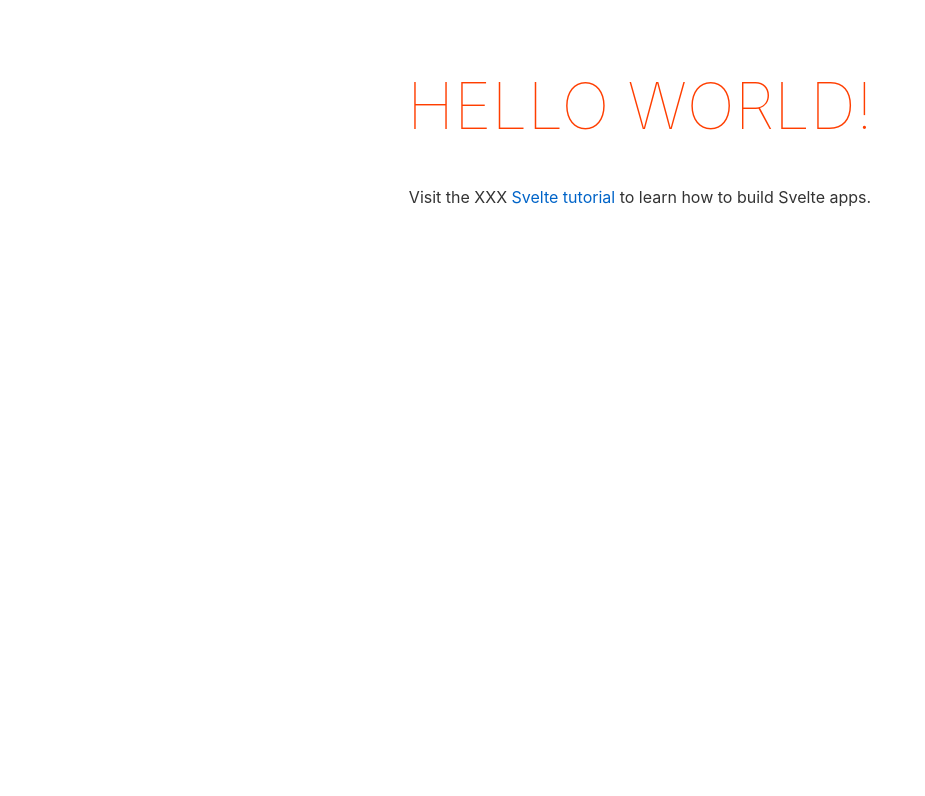
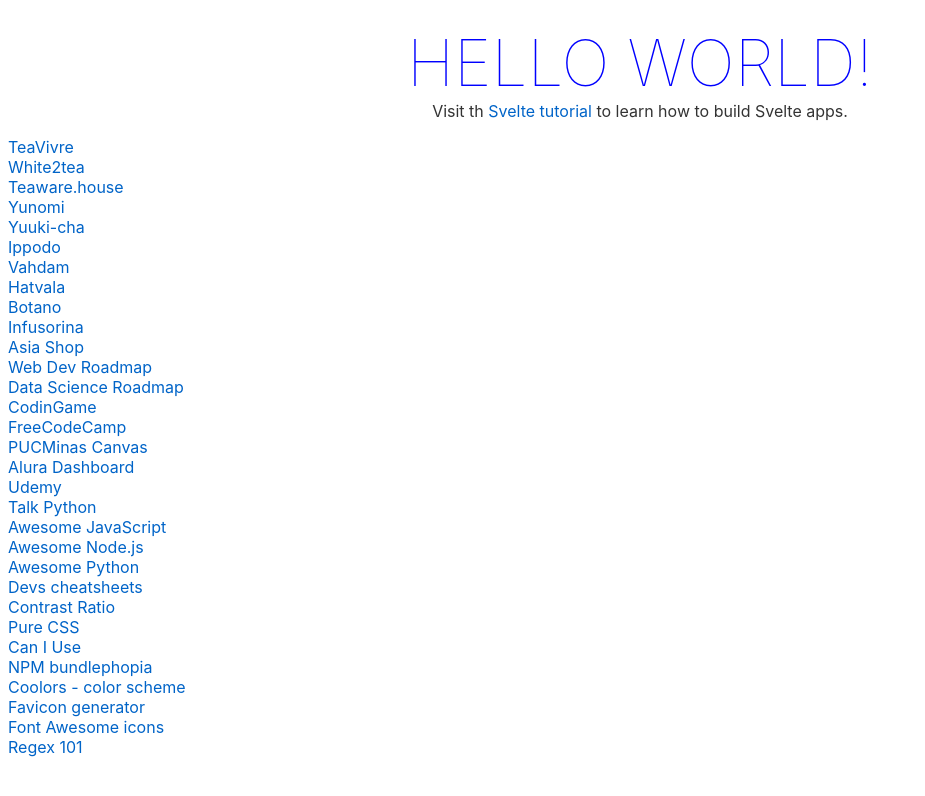
Before and after one commit to bosifullstack/startpage, a Svelte app: page / in a window 1280 px wide. Shown: the top 796 px of the page, without its empty margins (0-925 px from the left). Built offline with nearby package versions, Linux system fonts and the light colour scheme.

Commit message:
Added Sass compatibility

```diff
--- a/package.json
+++ b/package.json
@@ -13,12 +13,15 @@
   },
   "devDependencies": {
     "@rollup/plugin-node-resolve": "^6.0.0",
+    "autoprefixer": "^9.7.3",
+    "node-sass": "^4.13.0",
     "rollup": "^1.12.0",
     "rollup-plugin-commonjs": "^10.0.0",
     "rollup-plugin-livereload": "^1.0.0",
     "rollup-plugin-svelte": "^5.0.3",
     "rollup-plugin-terser": "^5.1.2",
-    "svelte": "^3.0.0"
+    "svelte": "^3.0.0",
+    "svelte-preprocess": "^3.3.0"
   },
   "dependencies": {
     "sirv-cli": "^0.4.4"
--- /dev/null
+++ b/public/data/programming.json
@@ -0,0 +1,38 @@
+[
+  {
+    "url": "https://devhints.io/",
+    "name": "Devs cheatsheets"
+  },
+  {
+    "url": "https://contrast-ratio.com/",
+    "name": "Contrast Ratio"
+  },
+  {
+    "url": "https://purecss.io/",
+    "name": "Pure CSS"
+  },
+  {
+    "url": "https://caniuse.com/",
+    "name": "Can I Use"
+  },
+  {
+    "url": "https://bundlephobia.com/",
+    "name": "NPM bundlephopia"
+  },
+  {
+    "url": "https://coolors.co/",
+    "name": "Coolors - color scheme"
+  },
+  {
+    "url": "https://favicon.io/",
+    "name": "Favicon generator"
+  },
+  {
+    "url": "https://fontawesome.com/icons?d=gallery&m=free",
+    "name": "Font Awesome icons"
+  },
+  {
+    "url": "https://regex101.com/",
+    "name": "Regex 101"
+  }
+]
--- /dev/null
+++ b/public/data/study.json
@@ -0,0 +1,46 @@
+[
+  {
+    "url": "https://roadmap.sh/",
+    "name": "Web Dev Roadmap"
+  },
+  {
+    "url": "http://nirvacana.com/thoughts/2013/07/08/becoming-a-data-scientist/",
+    "name": "Data Science Roadmap"
+  },
+  {
+    "url": "https://www.codingame.com/start",
+    "name": "CodinGame"
+  },
+  {
+    "url": "https://www.freecodecamp.org/learn/",
+    "name": "FreeCodeCamp"
+  },
+  {
+    "url": "https://pucminas.instructure.com/",
+    "name": "PUCMinas Canvas"
+  },
+  {
+    "url": "https://cursos.alura.com.br/dashboard",
+    "name": "Alura Dashboard"
+  },
+  {
+    "url": "https://www.udemy.com/home/my-courses/learning/",
+    "name": "Udemy"
+  },
+  {
+    "url": "https://training.talkpython.fm/account/",
+    "name": "Talk Python"
+  },
+  {
+    "url": "https://github.com/uhub/awesome-javascript",
+    "name": "Awesome JavaScript"
+  },
+  {
+    "url": "https://github.com/sindresorhus/awesome-nodejs",
+    "name": "Awesome Node.js"
+  },
+  {
+    "url": "https://github.com/mahmoud/awesome-python-applications",
+    "name": "Awesome Python"
+  }
+]
--- /dev/null
+++ b/public/data/tea.json
@@ -0,0 +1,46 @@
+[
+  {
+    "url": "https://www.teavivre.com/",
+    "name": "TeaVivre"
+  },
+  {
+    "url": "https://white2tea.com/",
+    "name": "White2tea"
+  },
+  {
+    "url": "https://teaware.house/",
+    "name": "Teaware.house"
+  },
+  {
+    "url": "https://yunomi.life/",
+    "name": "Yunomi"
+  },
+  {
+    "url": "http://yuuki-cha.com/",
+    "name": "Yuuki-cha"
+  },
+  {
+    "url": "https://shop.ippodo-tea.co.jp/kyoto/shopf/",
+    "name": "Ippodo"
+  },
+  {
+    "url": "https://www.vahdam.com/",
+    "name": "Vahdam"
+  },
+  {
+    "url": "https://hatvala.com/",
+    "name": "Hatvala"
+  },
+  {
+    "url": "https://botano.gr/",
+    "name": "Botano"
+  },
+  {
+    "url": "https://www.infusorina.com.br/",
+    "name": "Infusorina"
+  },
+  {
+    "url": "https://www.asiashop.com.br/categoria/chas-21079654",
+    "name": "Asia Shop"
+  }
+]
--- a/rollup.config.js
+++ b/rollup.config.js
@@ -1,18 +1,21 @@
-import svelte from 'rollup-plugin-svelte';
-import resolve from '@rollup/plugin-node-resolve';
-import commonjs from 'rollup-plugin-commonjs';
-import livereload from 'rollup-plugin-livereload';
-import { terser } from 'rollup-plugin-terser';
+import svelte from "rollup-plugin-svelte";
+import resolve from "@rollup/plugin-node-resolve";
+import commonjs from "rollup-plugin-commonjs";
+import livereload from "rollup-plugin-livereload";
+import { terser } from "rollup-plugin-terser";
+
+const { preprocess } = require("./svelte.config");
 
 const production = !process.env.ROLLUP_WATCH;
 
 export default {
-	input: 'src/main.js',
+  input: "src/main.js",
+
   output: {
     sourcemap: true,
-		format: 'iife',
-		name: 'app',
-		file: 'public/build/bundle.js'
+    format: "iife",
+    name: "app",
+    file: "public/build/bundle.js"
   },
   plugins: [
     svelte({
@@ -21,8 +24,9 @@
       // we'll extract any component CSS out into
       // a separate file — better for performance
       css: css => {
-				css.write('public/build/bundle.css');
-			}
+        css.write("public/build/bundle.css");
+      },
+      preprocess
     }),
 
     // If you have external dependencies installed from
@@ -32,7 +36,8 @@
     // https://github.com/rollup/rollup-plugin-commonjs
     resolve({
       browser: true,
-			dedupe: importee => importee === 'svelte' || importee.startsWith('svelte/')
+      dedupe: importee =>
+        importee === "svelte" || importee.startsWith("svelte/")
     }),
     commonjs(),
 
@@ -42,7 +47,7 @@
 
     // Watch the `public` directory and refresh the
     // browser on changes when not in production
-		!production && livereload('public'),
+    !production && livereload("public"),
 
     // If we're building for production (npm run build
     // instead of npm run dev), minify
@@ -61,8 +66,8 @@
       if (!started) {
         started = true;
 
-				require('child_process').spawn('npm', ['run', 'start', '--', '--dev'], {
-					stdio: ['ignore', 'inherit', 'inherit'],
+        require("child_process").spawn("npm", ["run", "start", "--", "--dev"], {
+          stdio: ["ignore", "inherit", "inherit"],
           shell: true
         });
       }
--- a/src/App.svelte
+++ b/src/App.svelte
@@ -1,13 +1,9 @@
 <script>
   export let name;
+  import Fetch from "./Fetch.svelte";
 </script>
 
-<main>
-	<h1>Hello {name}!</h1>
-	<p>Visit the XXX <a href="https://svelte.dev/tutorial">Svelte tutorial</a> to learn how to build Svelte apps.</p>
-</main>
-
-<style>
+<style type="text/scss">
   main {
     text-align: center;
     padding: 1em;
@@ -15,7 +11,6 @@
     margin: 0 auto;
   }
   h1 {
-		color: #ff3e00;
     text-transform: uppercase;
     font-size: 4em;
     font-weight: 100;
@@ -26,3 +21,16 @@
     }
   }
 </style>
+
+<main>
+  <h1>Hello {name}!</h1>
+  <p>
+    Visit th
+    <a href="https://svelte.dev/tutorial">Svelte tutorial</a>
+    to learn how to build Svelte apps.
+  </p>
+</main>
+
+<Fetch dataFile="./data/tea.json" idName="tea" />
+<Fetch dataFile="./data/study.json" idName="study" />
+<Fetch dataFile="./data/programming.json" idName="programming" />
--- /dev/null
+++ b/src/Fetch.svelte
@@ -0,0 +1,27 @@
+<script>
+  import { onMount } from "svelte";
+
+  export let dataFile = "./data/tea.json";
+  export let idName = "tea";
+  let sites = [];
+
+  onMount(async function() {
+    const response = await fetch(dataFile);
+    const json = await response.json();
+    sites = json;
+  });
+</script>
+
+<style type="text/scss">
+
+</style>
+
+<aside id={idName}>
+  <ul>
+    {#each sites as site}
+      <li>
+        <a href={site.url} target="_blanks" rel="noopener">{site.name}</a>
+      </li>
+    {/each}
+  </ul>
+</aside>
--- /dev/null
+++ b/src/style/global.scss
@@ -0,0 +1,6 @@
+@import "./theme.scss";
+@import "./reset.scss";
+
+h1 {
+  text-decoration: dashed;
+}
--- /dev/null
+++ b/src/style/reset.scss
@@ -0,0 +1,43 @@
+html, body, div, span, applet, object, iframe,
+h1, h2, h3, h4, h5, h6, p, blockquote, pre,
+a, abbr, acronym, address, big, cite, code,
+del, dfn, em, img, ins, kbd, q, s, samp,
+small, strike, strong, sub, sup, tt, var,
+b, u, i, center,
+dl, dt, dd, ol, ul, li,
+fieldset, form, label, legend,
+table, caption, tbody, tfoot, thead, tr, th, td,
+article, aside, canvas, details, embed,
+figure, figcaption, footer, header, hgroup,
+menu, nav, output, ruby, section, summary,
+time, mark, audio, video {
+  margin: 0;
+  padding: 0;
+  border: 0;
+  font-size: 100%;
+  font: inherit;
+  vertical-align: baseline;
+}
+// HTML5 display-role reset for older browsers
+article, aside, details, figcaption, figure,
+footer, header, hgroup, menu, nav, section {
+  display: block;
+}
+body {
+  line-height: 1;
+}
+ol, ul {
+  list-style: none;
+}
+blockquote, q {
+  quotes: none;
+}
+blockquote:before, blockquote:after,
+q:before, q:after {
+  content: '';
+  content: none;
+}
+table {
+  border-collapse: collapse;
+  border-spacing: 0;
+}
--- /dev/null
+++ b/src/style/theme.scss
@@ -0,0 +1,3 @@
+h1 {
+  color: blue;
+}
--- /dev/null
+++ b/svelte.config.js
@@ -0,0 +1,13 @@
+const sveltePreprocess = require("svelte-preprocess");
+
+module.exports.preprocess = sveltePreprocess({
+  scss: {
+    includePaths: ["src"],
+    data: `@import 'style/reset.scss';
+    @import 'style/theme.scss';
+    @import 'style/global.scss';`
+  },
+  postcss: {
+    plugins: [require("autoprefixer")]
+  }
+});
```
Also changed, not shown: 1 other file (tests, documents, lock files or other folders). Lines whose indentation alone changed are shown as unchanged.
